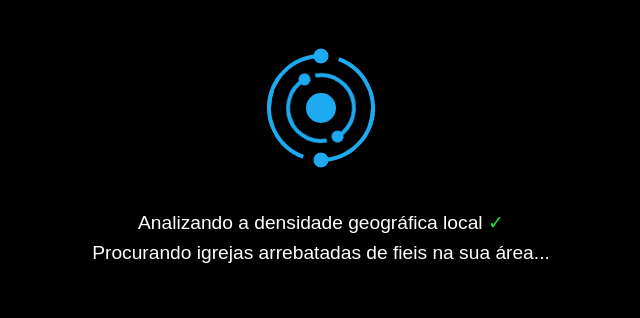
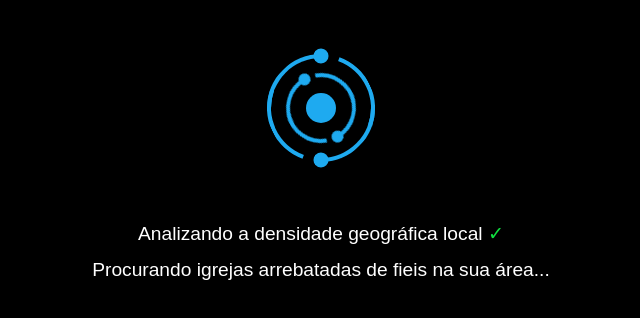
Before and after one commit to ojosilva/possoficaremcasa.github.io, a plain HTML site: page index.html in a window 1280 px wide. Shown: the whole page, without its empty margins (319-959 px from the left). Drawn offline with Linux system fonts and the light colour scheme.

Commit message:
line height and width

```diff
--- a/index.html
+++ b/index.html
@@ -17,13 +17,17 @@
                 color: #ee3d3d;
             }
             .ana {
+                width: 60%;
+                margin-right: auto;
+                margin-left: auto;
                 color: #fff;
                 font-family: Arial, sans-serif;
             }
             .status {
                 display: block;
                 font-size: 1.2em;
-                line-height: 30px;
+                margin: 16px 0 16px 0;
+                line-height: 20px;
             }
             .chk {
                 display: none;
@@ -220,7 +224,7 @@
                 return x.toString().replace(/\B(?=(\d{3})+(?!\d))/g, ",");
             }
 
-            var ts = 200;
+            var ts = 170;
 
             setTimeout(function(){
                 pusher( 'Analizando a densidade geográfica local' );
```
